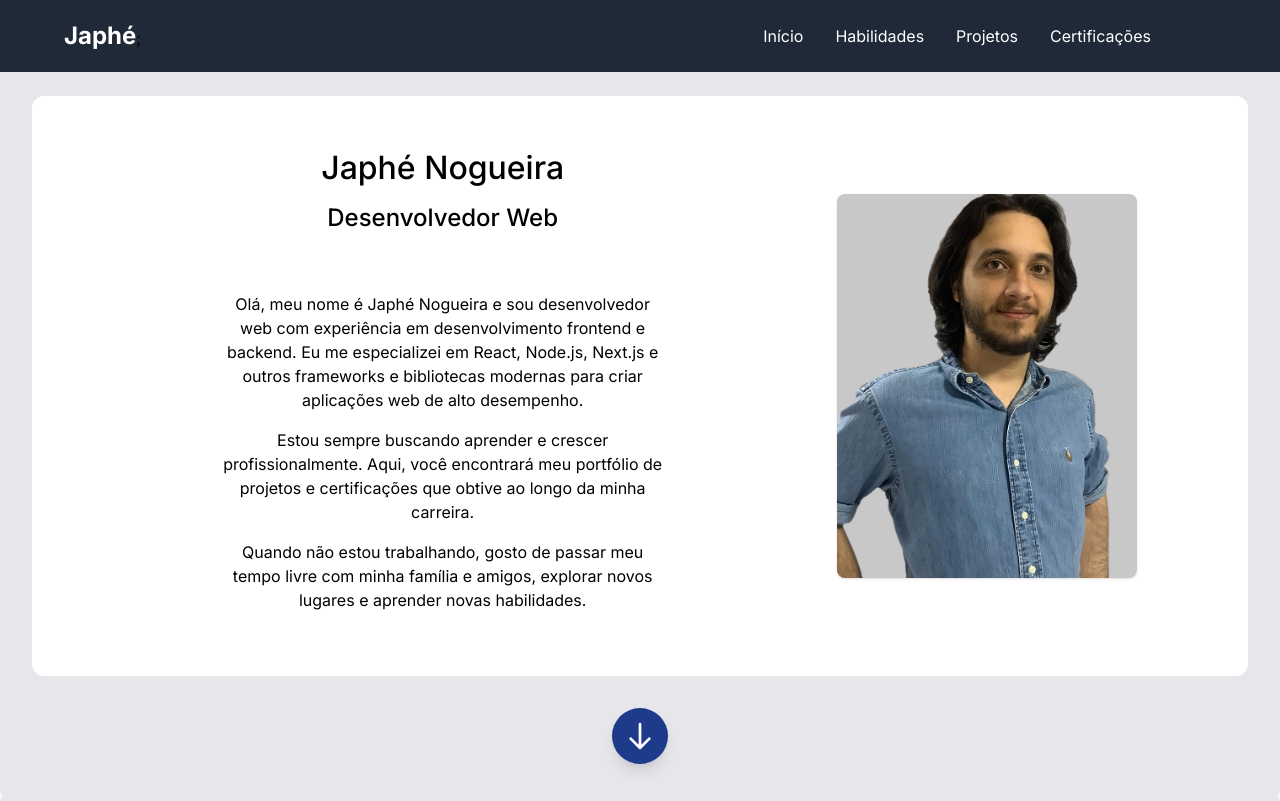
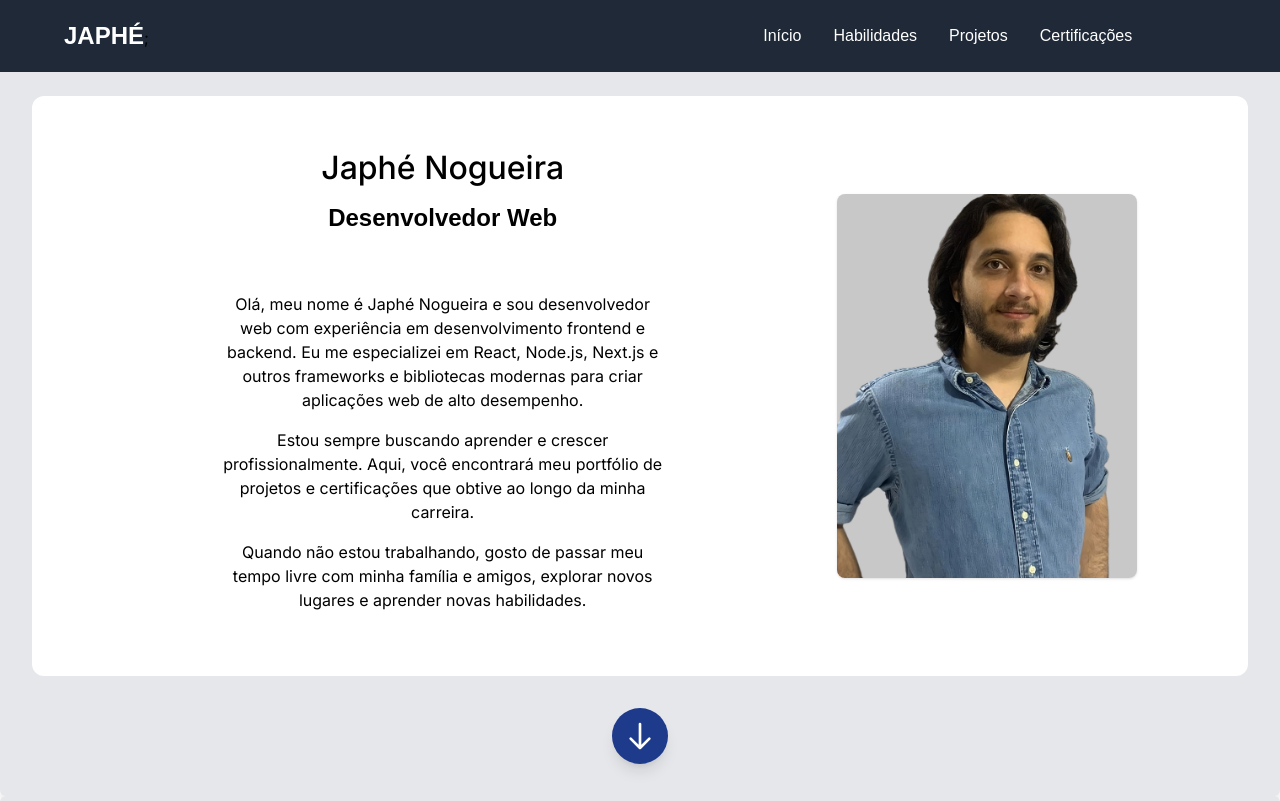
Before and after one commit to cafe51/portfolio-site, a Next.js app: page / in a window 1280 px wide. Shown: the top 801 px of the page. Built offline with nearby package versions, Linux system fonts and the light colour scheme.

Commit message:
mudança no estilo da fonte do texto

```diff
--- a/src/app/components/Header.tsx
+++ b/src/app/components/Header.tsx
@@ -29,7 +29,7 @@ const Header = () => {
                             window.scrollTo({ top: 0, behavior: 'smooth' });
                         } }
                     >
-                        Japhé
+                        JAPHÉ
                     </a>;
                 </div>
                 <button
--- a/src/app/globals.css
+++ b/src/app/globals.css
@@ -13,7 +13,12 @@ h1 {
 
 h2 {
   font-size: 1.5rem;
-  font-weight: 500;
+  font-weight: bolder;
+  font-family: Merriweather, Proxima Nova, sans-serif;
+}
+
+a {
+  font-family: Merriweather, Proxima Nova, sans-serif;
 }
 
 .asset-enter {
```
